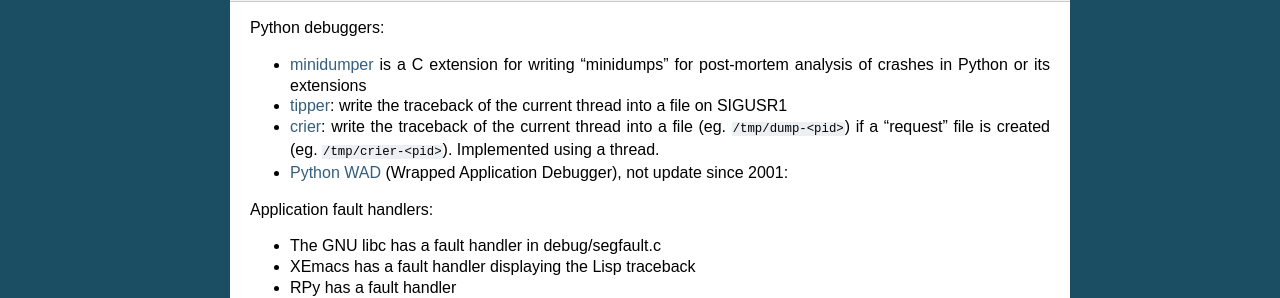
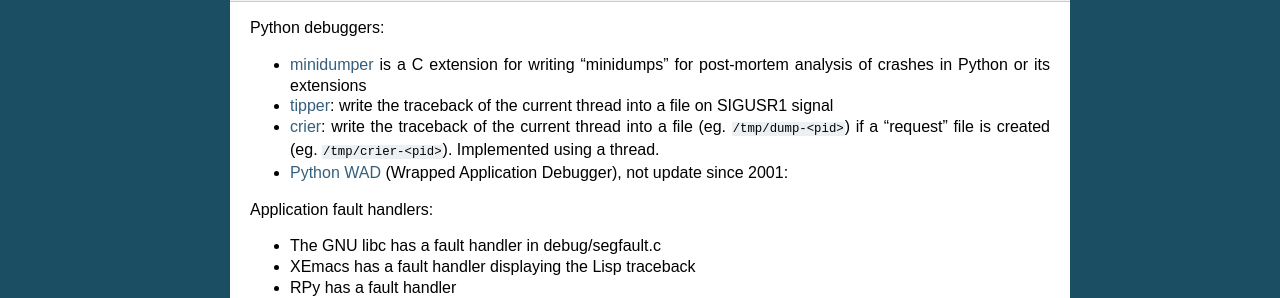
Before and after one commit to vstinner/faulthandler, a Sphinx documentation site: the page built from doc/index.rst, in a window 1280 px wide and 900 px high, scrolled down 5475 px. Shown: the part 222-520 px from the top of the window. Built offline with Sphinx 7.4.7, drawn with Linux system fonts in a browser that asks for light colours.

Commit message:
doc: fix typo

```diff
--- a/doc/index.rst
+++ b/doc/index.rst
@@ -358,8 +358,9 @@
 * `minidumper <https://bitbucket.org/briancurtin/minidumper/>`_
   is a C extension for writing "minidumps" for post-mortem analysis of crashes
   in Python or its extensions
-* `tipper <signal: http://pypi.python.org/pypi/tipper/>`_:
+* `tipper <http://pypi.python.org/pypi/tipper/>`_:
   write the traceback of the current thread into a file on SIGUSR1
+  signal
 * `crier <https://gist.github.com/737056>`_:
   write the traceback of the current thread into a file (eg.
   ``/tmp/dump-<pid>``) if a "request" file is created (eg.
```
